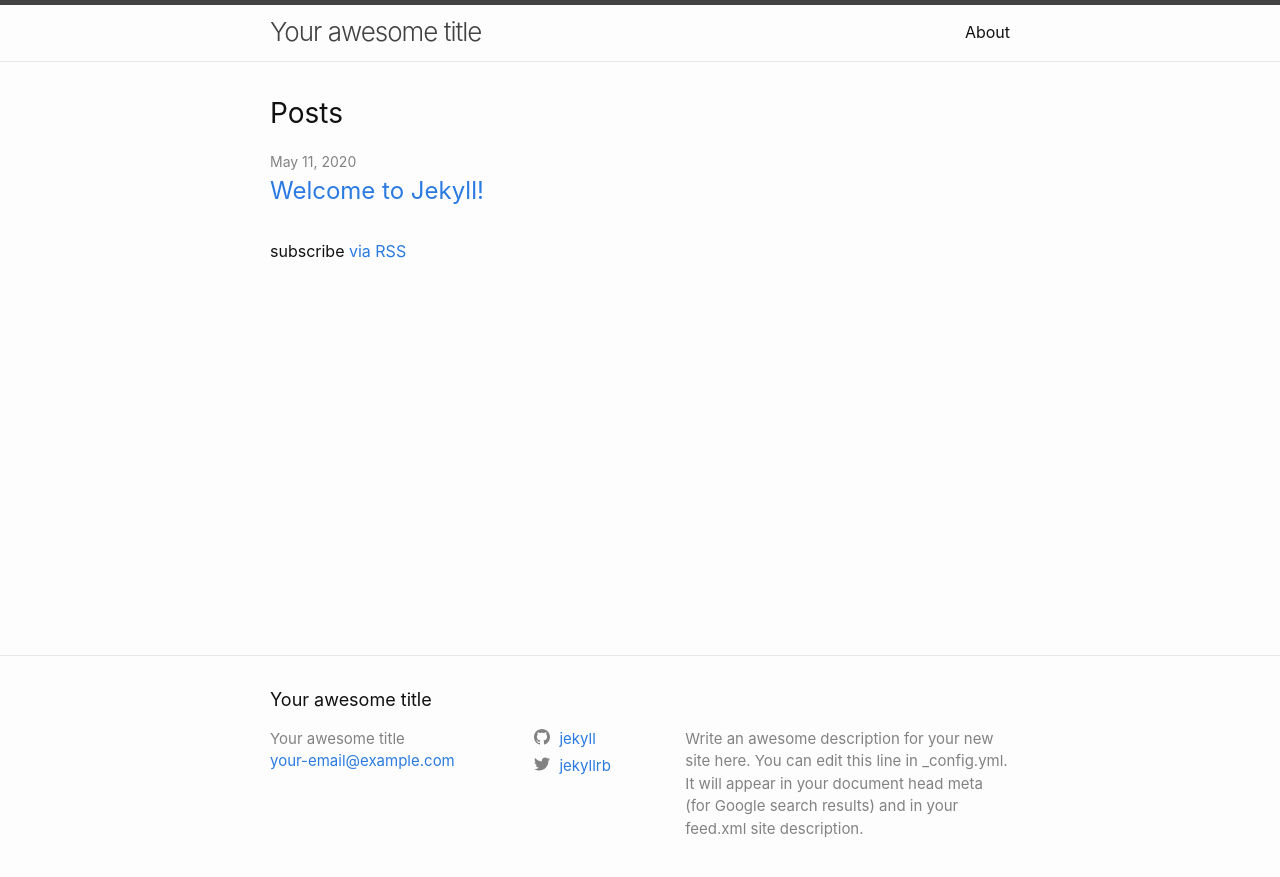
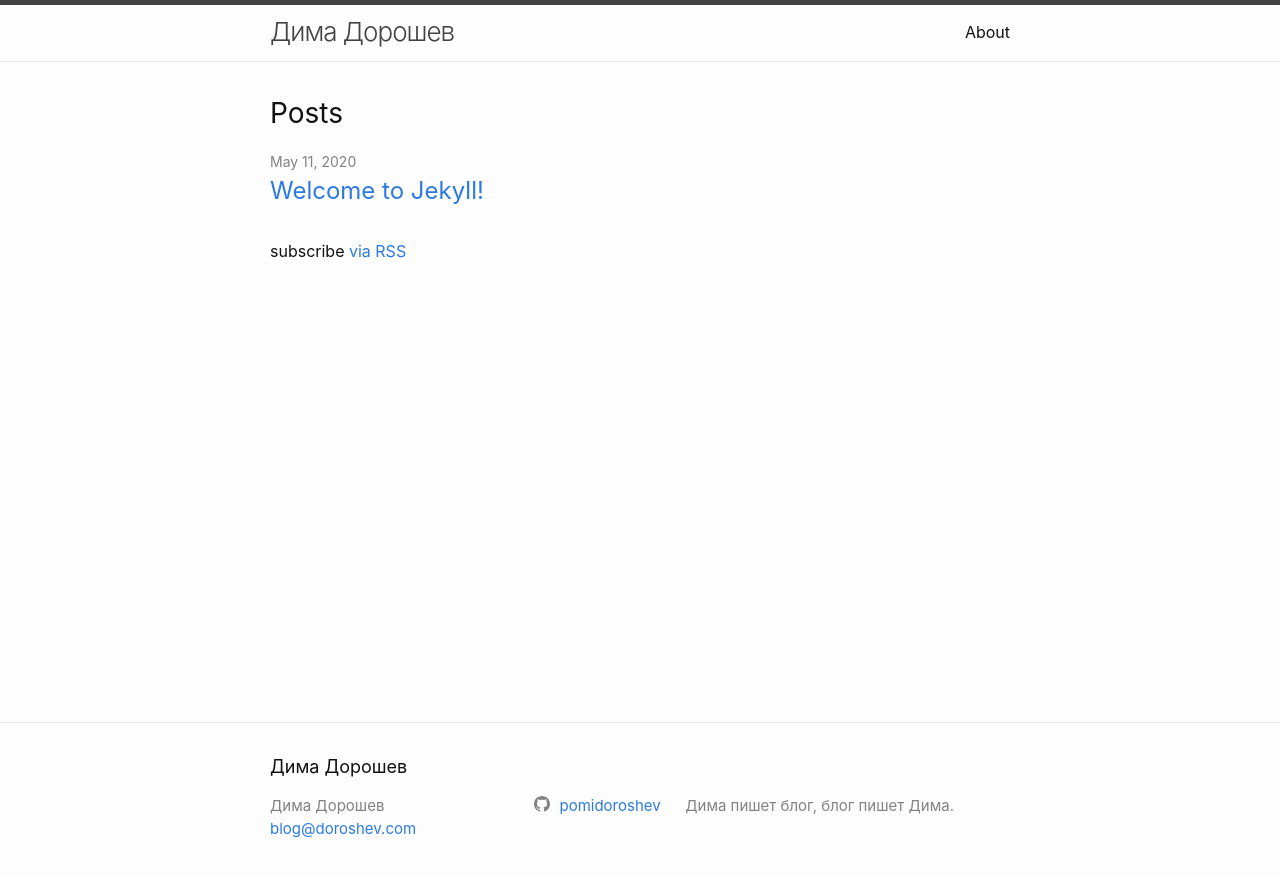
Before and after one commit to pomidoroshev/doroshev.com, a Jekyll site: the page built from index.markdown, in a window 1280 px wide. Shown: the top 877 px of the page. Built offline with Jekyll 4.4.1, drawn with Linux system fonts in a browser that asks for light colours.

```diff
--- a/Gemfile
+++ b/Gemfile
@@ -16,6 +16,7 @@ gem "jekyll", "~> 4.0.1"
 group :jekyll_plugins do
   gem "jekyll-feed", "~> 0.12"
   gem "jekyll-seo-tag", "~> 2.6"
+  gem "jekyll-sitemap", "~> 1.4.0"
 end
 
 # Windows and JRuby does not include zoneinfo files, so bundle the tzinfo-data gem
--- a/_config.yml
+++ b/_config.yml
@@ -18,20 +18,18 @@
 # You can create any custom variable you would like, and they will be accessible
 # in the templates via {{ site.myvariable }}.
 
-title: Your awesome title
-email: your-email@example.com
-description: >- # this means to ignore newlines until "baseurl:"
-  Write an awesome description for your new site here. You can edit this
-  line in _config.yml. It will appear in your document head meta (for
-  Google search results) and in your feed.xml site description.
+title: Дима Дорошев
+email: blog@doroshev.com
+description: >-
+  Дима пишет блог, блог пишет Дима.
 baseurl: "" # the subpath of your site, e.g. /blog
-url: "" # the base hostname & protocol for your site, e.g. http://example.com
-twitter_username: jekyllrb
-github_username:  jekyll
+url: "https://doroshev.com"
+github_username:  pomidoroshev
 
 # Build settings
-# plugins:
-#   - jekyll-feed
+plugins:
+  - jekyll-feed
+  - jekyll-sitemap
 
 # Exclude from processing.
 # The following items will not be processed, by default.
```
Also changed, not shown: Gemfile.lock.
